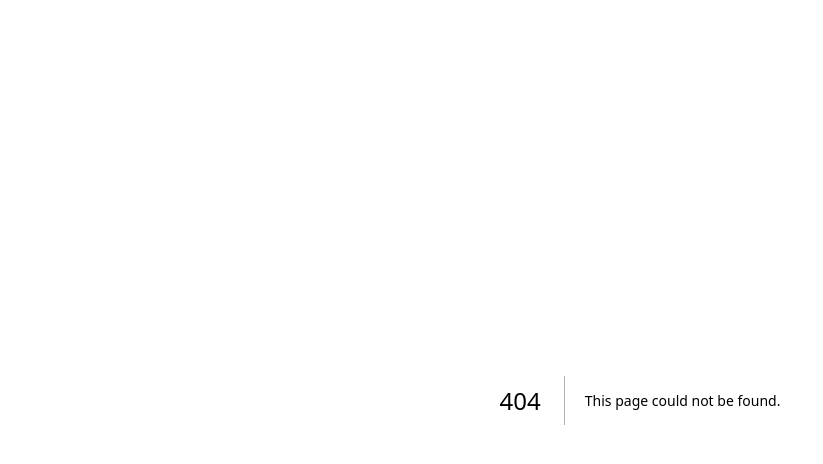
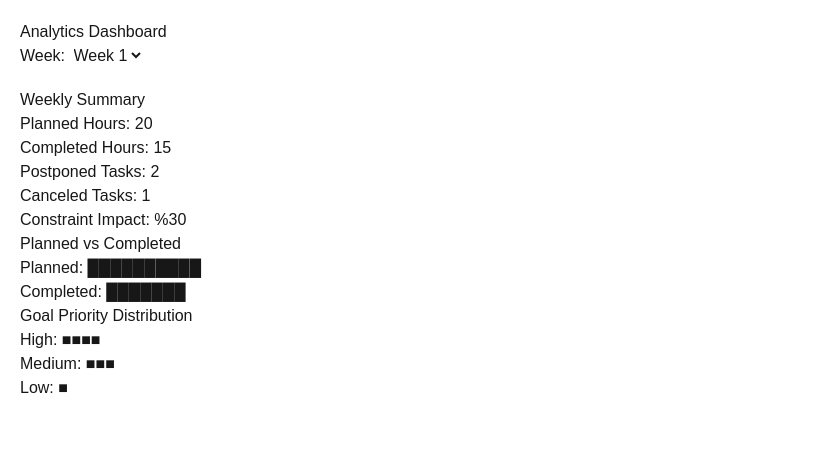
Before and after one commit to BuraKoSS/SELF-Self-Evolving-Learning-Framework-, a Next.js app: page /dashboard in a window 1280 px wide. Before the commit this address had no page. Shown: the top 464 px of the page, without its empty margins (0-823 px from the left). Built offline with nearby package versions, Linux system fonts and the light colour scheme.

Commit message:
Add files via upload

```diff
--- /dev/null
+++ b/src/app/dashboard/page.js
@@ -0,0 +1,5 @@
+import AnalyticsDashboard from "../../components/AnalyticsDashboard";
+
+export default function DashboardPage() {
+  return <AnalyticsDashboard />;
+}
```
